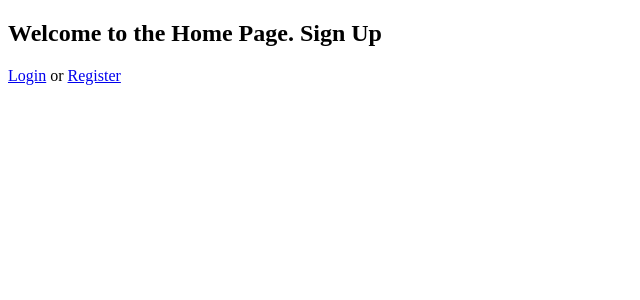
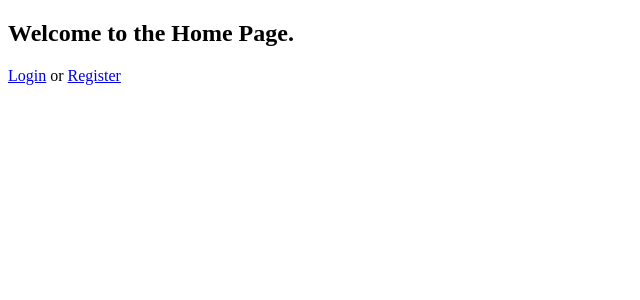
Before and after one commit to CodeRacket/flask_auth_mvp, a Flask app: page / in a window 1280 px wide. Shown: the top 300 px of the page, without its empty margins (0-640 px from the left). Run offline with Flask 3, Linux system fonts and the light colour scheme.

Commit message:
Update home.html

```diff
--- a/app/templates/home.html
+++ b/app/templates/home.html
@@ -1,6 +1,6 @@
 {% extends "base.html" %}
 
 {% block content %}
-<h2>Welcome to the Home Page. Sign Up </h2>
+<h2>Welcome to the Home Page.</h2>
 <p><a href="{{ url_for('main.login') }}">Login</a> or <a href="{{ url_for('main.register') }}">Register</a></p>
 {% endblock %}
```
